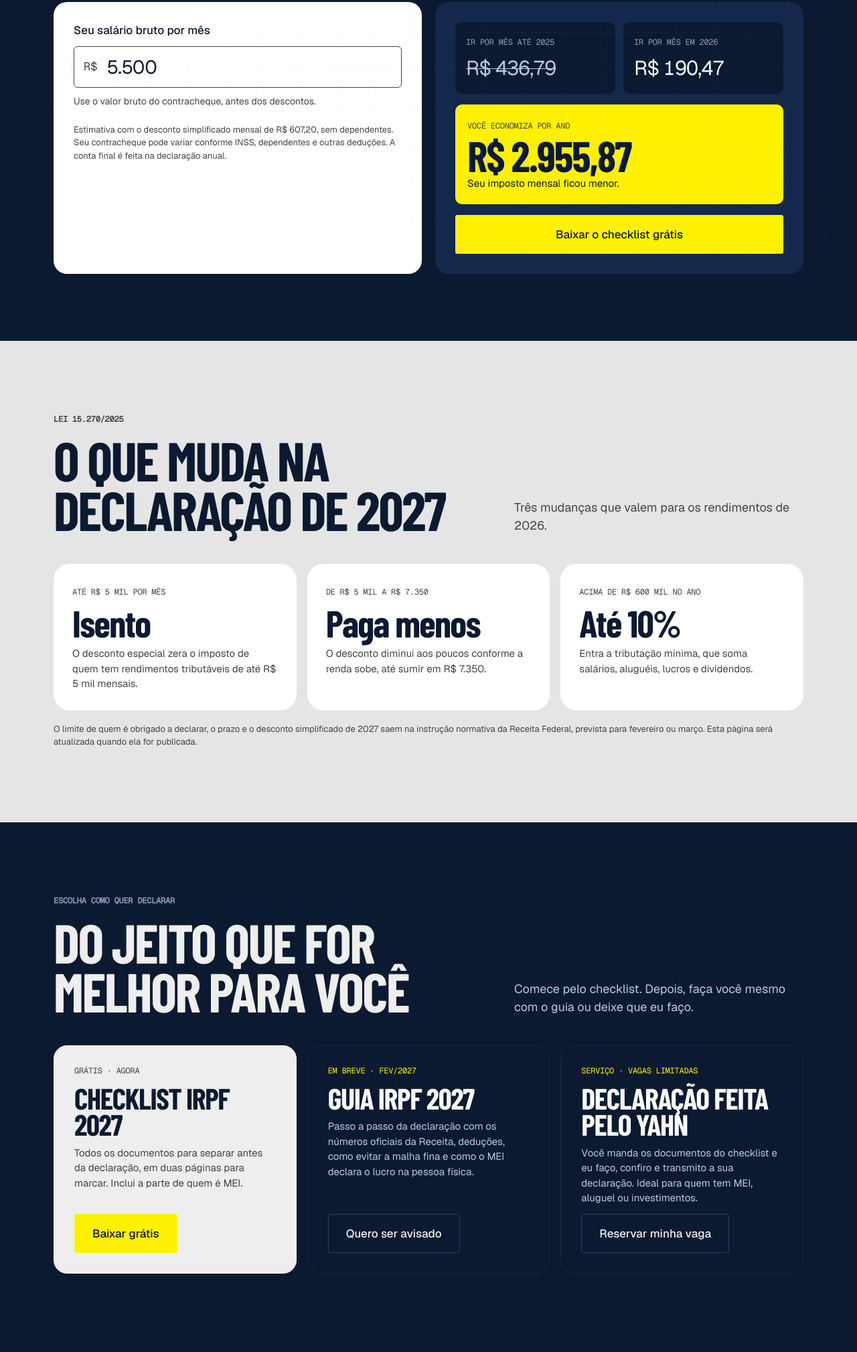
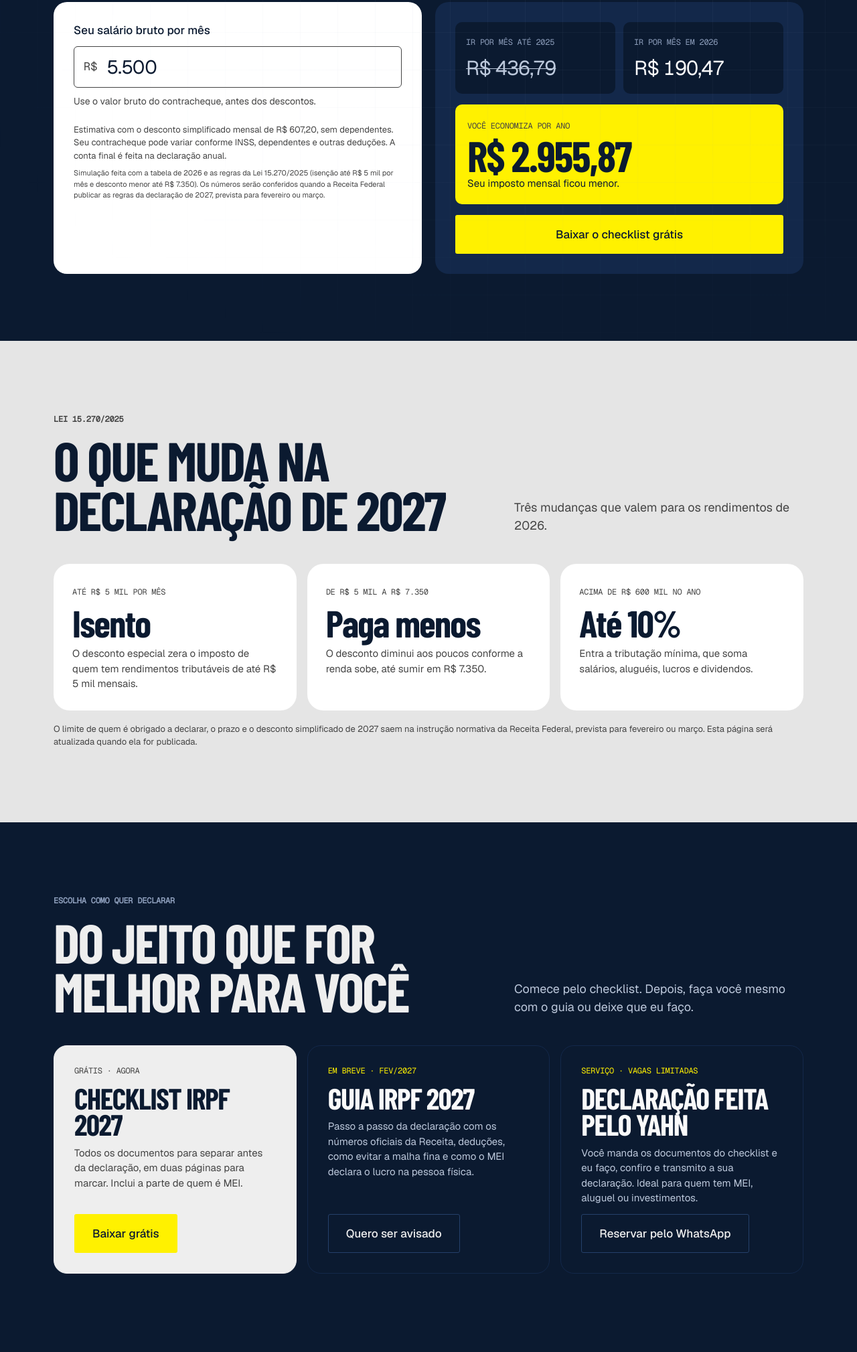
Before and after one commit to ytorricelli-lab/hub-yahn-contador, a plain HTML site: page irpf/index.html in a window 1280 px wide. Shown: the part 521-2540 px from the top of the page at 67% size. Drawn offline with nearby package versions, Linux system fonts and the light colour scheme.

Commit message:
Leva o serviço de declaração para o WhatsApp e explica a base do simulador
Co-Authored-By: Claude Opus 5.5 <noreply@anthropic.com>
Claude-Session: https://claude.ai/code/session_01Fa3tAtS5QtGvEJKKqd2z4p

```diff
--- a/irpf/index.html
+++ b/irpf/index.html
@@ -240,6 +240,7 @@ footer a{color:var(--stone)}
           <div class="field"><span>R$</span><input id="sal" inputmode="numeric" value="5.500"></div>
           <p class="hint" style="font-size:14px;color:var(--slate);margin-top:10px">Use o valor bruto do contracheque, antes dos descontos.</p>
           <p class="fine" style="color:var(--slate);margin-top:22px">Estimativa com o desconto simplificado mensal de R$ 607,20, sem dependentes. Seu contracheque pode variar conforme INSS, dependentes e outras deduções. A conta final é feita na declaração anual.</p>
+          <p class="fine" style="color:var(--slate);margin-top:8px;font-size:11px">Simulação feita com a tabela de 2026 e as regras da Lei 15.270/2025 (isenção até R$ 5 mil por mês e desconto menor até R$ 7.350). Os números serão conferidos quando a Receita Federal publicar as regras da declaração de 2027, prevista para fevereiro ou março.</p>
         </div>
         <div class="res" aria-live="polite">
           <div class="row2">
@@ -271,7 +272,7 @@ footer a{color:var(--stone)}
       <div class="three">
         <div class="prod hot"><span class="mono">Grátis · agora</span><h3>Checklist IRPF 2027</h3><p>Todos os documentos para separar antes da declaração, em duas páginas para marcar. Inclui a parte de quem é MEI.</p><a class="btn btn-act" href="Checklist-IRPF-2027.pdf">Baixar grátis</a></div>
         <div class="prod"><span class="mono">Em breve · fev/2027</span><h3>Guia IRPF 2027</h3><p>Passo a passo da declaração com os números oficiais da Receita, deduções, como evitar a malha fina e como o MEI declara o lucro na pessoa física.</p><a class="btn btn-line" href="https://instagram.com/yahn.contador">Quero ser avisado</a></div>
-        <div class="prod"><span class="mono">Serviço · vagas limitadas</span><h3>Declaração feita pelo Yahn</h3><p>Você manda os documentos do checklist e eu faço, confiro e transmito a sua declaração. Ideal para quem tem MEI, aluguel ou investimentos.</p><a class="btn btn-line" href="https://instagram.com/yahn.contador">Reservar minha vaga</a></div>
+        <div class="prod"><span class="mono">Serviço · vagas limitadas</span><h3>Declaração feita pelo Yahn</h3><p>Você manda os documentos do checklist e eu faço, confiro e transmito a sua declaração. Ideal para quem tem MEI, aluguel ou investimentos.</p><a class="btn btn-line" href="https://wa.me/5514991696399?text=Ol%C3%A1%20Yahn%2C%20quero%20reservar%20minha%20vaga%20para%20a%20declara%C3%A7%C3%A3o%20do%20IR%202027">Reservar pelo WhatsApp</a></div>
       </div>
     </div>
   </section>
```
Also changed, not shown: index.html (+2 -1 lines), 1 other file.
